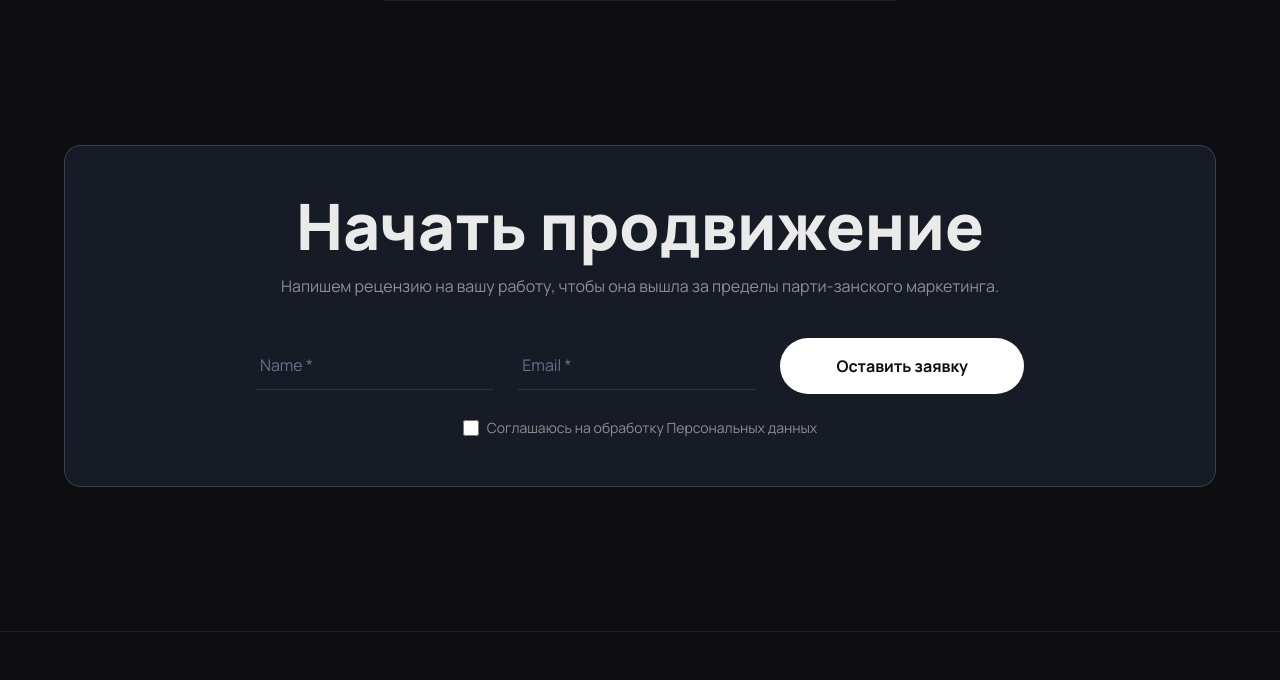
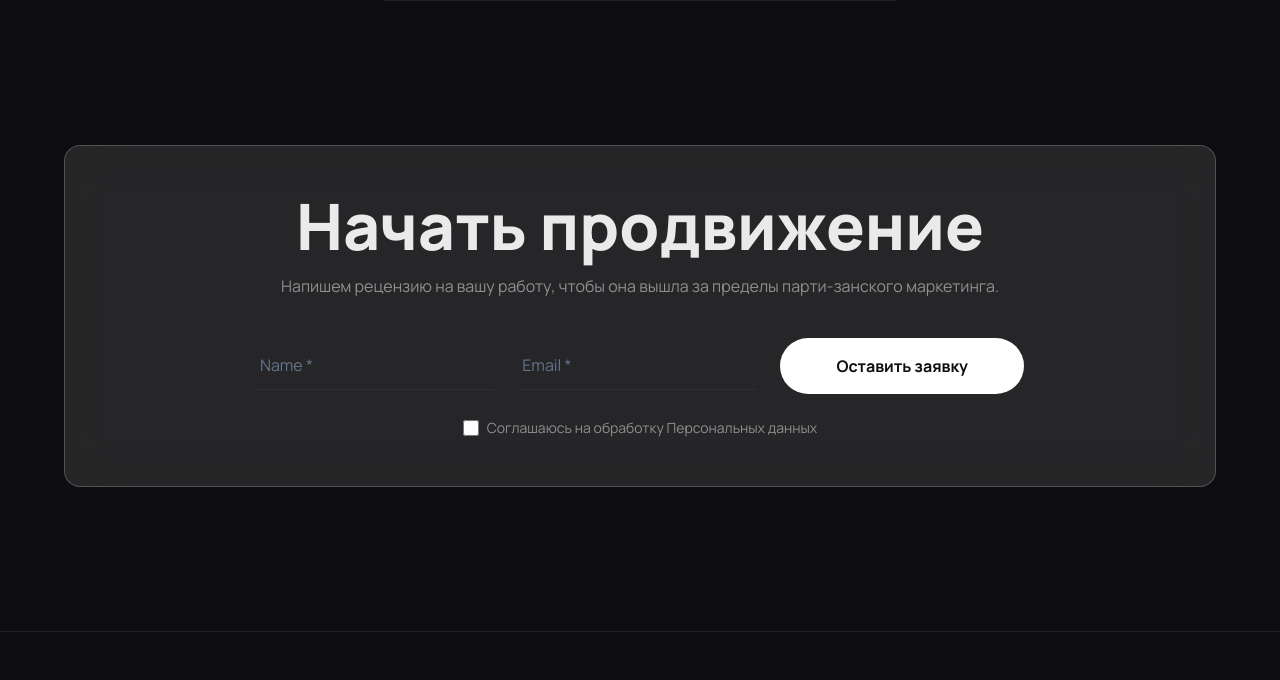
Before and after one commit to honjireview/HJR-Site, a Flask app: page /main in a window 1280 px wide. Shown: the part 2780-3460 px from the top of the page. Run offline with Flask 3, Linux system fonts and the light colour scheme; parts of the project's set-up code (start-up, migrations or seed data) failed here and were passed over; some libraries are stand-ins or nearby versions.

Commit message:
refactor templates: update glass effect in promotion section and correct icon viewBox attribute for improved styling and consistency

```diff
--- a/templates/layout.html
+++ b/templates/layout.html
@@ -26,7 +26,7 @@
                 <a href="{{ url_for('bot_portal.showcase') }}" class="text-indigo-400 hover:opacity-75 transition-opacity">Портал бота</a>
             </nav>
             <a href="{{ url_for('main_site.login') }}" id="user-icon" class="text-white hover:opacity-75 transition-opacity">
-                <svg xmlns="http://www.w3.org/2000/svg" class="h-7 w-7" fill="none" viewBox="0 0 24" stroke="currentColor" stroke-width="2">
+                <svg xmlns="http://www.w3.org/2000/svg" class="h-7 w-7" fill="none" viewBox="0 0 24 24" stroke="currentColor" stroke-width="2">
                     <path stroke-linecap="round" stroke-linejoin="round" d="M16 7a4 4 0 11-8 0 4 4 0 018 0zM12 14a7 7 0 00-7 7h14a7 7 0 00-7-7z" />
                 </svg>
             </a>
--- a/templates/main_site/index.html
+++ b/templates/main_site/index.html
@@ -90,7 +90,7 @@
 </section>
 
 <section class="py-12">
-    <div class="bg-slate-800/50 backdrop-blur-lg border border-slate-700 rounded-2xl p-6 sm:p-12 text-center">
+    <div class="bg-white/10 backdrop-blur-xl border border-white/20 rounded-2xl p-6 sm:p-12 text-center">
         <h2 class="text-4xl sm:text-5xl md:text-[64px] font-extrabold text-[#EAEAEA] leading-none">Начать продвижение</h2>
         <p class="mt-4 text-[#8F8F90]">Напишем рецензию на вашу работу, чтобы она вышла за пределы парти-занского маркетинга.</p>
         <form class="mt-10 max-w-3xl mx-auto flex flex-col md:flex-row gap-6 items-center">
```
